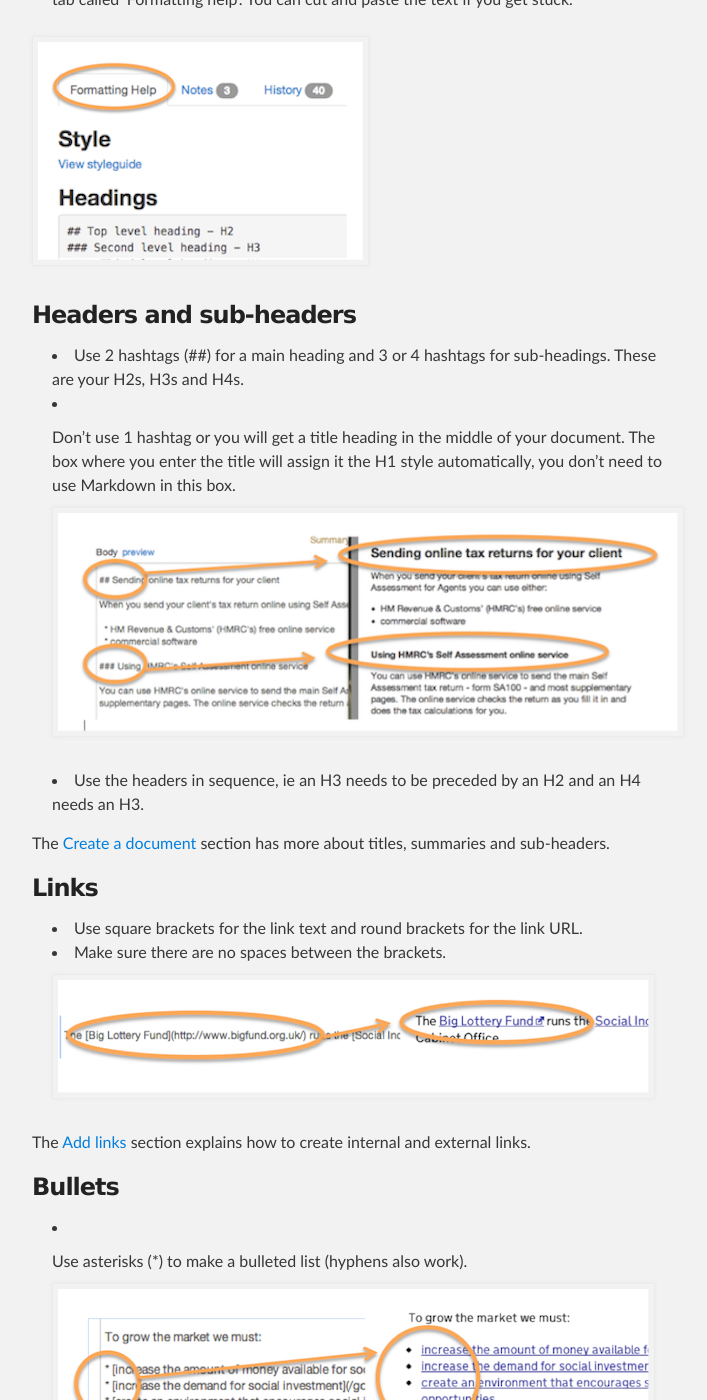
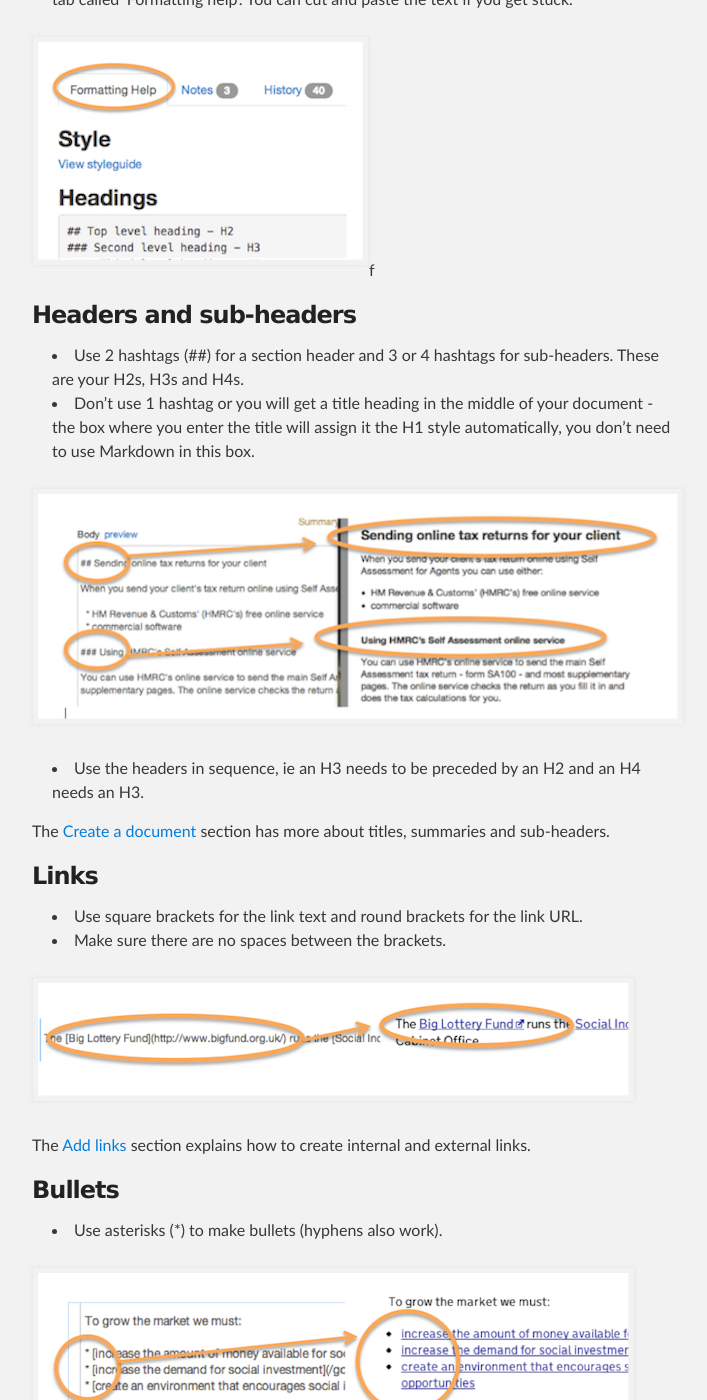
Before and after one commit to alphagov/inside-government-admin-guide, a Jekyll site: the page built from first-steps/markdown.md, in a window 1280 px wide and 1400 px high, scrolled down 464 px. Shown: the whole window, without its empty margins (288-995 px from the left). Built offline with Jekyll 4.4.1, drawn with Linux system fonts in a browser that asks for light colours; some of the changed text lies outside the part shown.

Commit message:
Update markdown.md

```diff
--- a/first-steps/markdown.md
+++ b/first-steps/markdown.md
@@ -8,13 +8,13 @@
 *  The publishing system uses ‘Markdown’ to format the content. Rather than using editor tools or coding in html, you can type simple commands within the copy to create the formatting you want.
 *  Wherever you are editing, you’ll see a ‘how to’ guide like the one below. It’s under the tab called ‘Formatting help’. You can cut and paste the text if you get stuck.
 
-![Markdown 1](markdown-1.png)
-
+![Markdown 1](markdown-1.png)f
 
 ### Headers and sub-headers
 
-*  Use 2 hashtags (\##) for a main heading and 3 or 4 hashtags for sub-headings. These are your H2s, H3s and H4s.
-*  Don't use 1 hashtag or you will get a title heading in the middle of your document. The box where you enter the title will assign it the H1 style automatically, you don't need to use Markdown in this box.
+*  Use 2 hashtags (\##) for a section header and 3 or 4 hashtags for sub-headers. These are your H2s, H3s and H4s.
+*  Don't use 1 hashtag or you will get a title heading in the middle of your document - the box where you enter the title will assign it the H1 style automatically, you don't need to use Markdown in this box.
+
 ![Markdown 2](markdown-2.png)
 
 *  Use the headers in sequence, ie an H3 needs to be preceded by an H2 and an H4 needs an H3.
@@ -26,6 +26,7 @@
 
 *  Use square brackets for the link text and round brackets for the link URL.
 *  Make sure there are no spaces between the brackets.
+
 ![Markdown 3](markdown-3.png)
 
 The [Add links](http://alphagov.github.io/inside-government-admin-guide/creating-documents/add-links.html) section explains how to create internal and external links.
@@ -33,11 +34,12 @@
 
 ### Bullets
 
-*  Use asterisks (\*) to make a bulleted list (hyphens also work).
+*  Use asterisks (\*) to make bullets (hyphens also work).
+
 ![Markdown 4](markdown-4.png)
 
+*  Make sure there is 1 space after the asterisk and that all the bullets line up.
 *  You need 1 empty line space before the bullets start, and 1 at the end.
-*  Make sure there is 1 space after the asterisk and that all the bullets line up correctly.
 *  Sub-items need an indent of 2 spaces.
 
 See the [style guide, section 2.5](https://www.gov.uk/designprinciples/styleguide#bullet-points-and-steps) to check how to punctuate bullets.
@@ -57,6 +59,7 @@
 
 *  Use $CTA to make a tinted box to draw attention to a call to action.
 *  This is only for short links to purposeful actions like applying for a licence.
+*
 ![Markdown 6](markdown-6.png)
 
 See the [style guide, section 2.15](https://www.gov.uk/designprinciples/styleguide#links) for more advice about writing links.
@@ -70,6 +73,7 @@
 
 *  Leave 1 empty line space then list acronyms, each one on a new line at the base of the document.
 *  For each acronym, type an asterisk, square brackets and a colon - \*[SAD]: Single Administrative Document - and then the full name.
+
 ![Markdown 7](markdown-7.png)
 
 *  Make sure there is no space between the asterisk and the square brackets.
```
